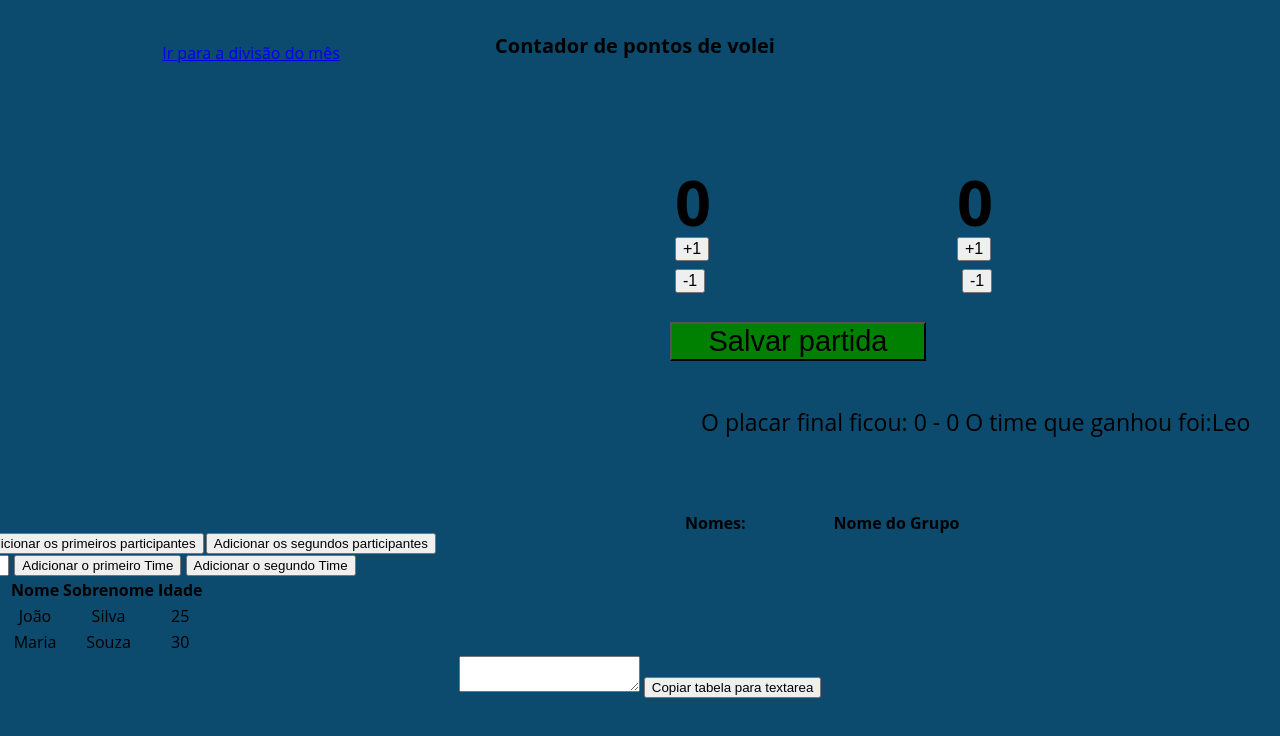
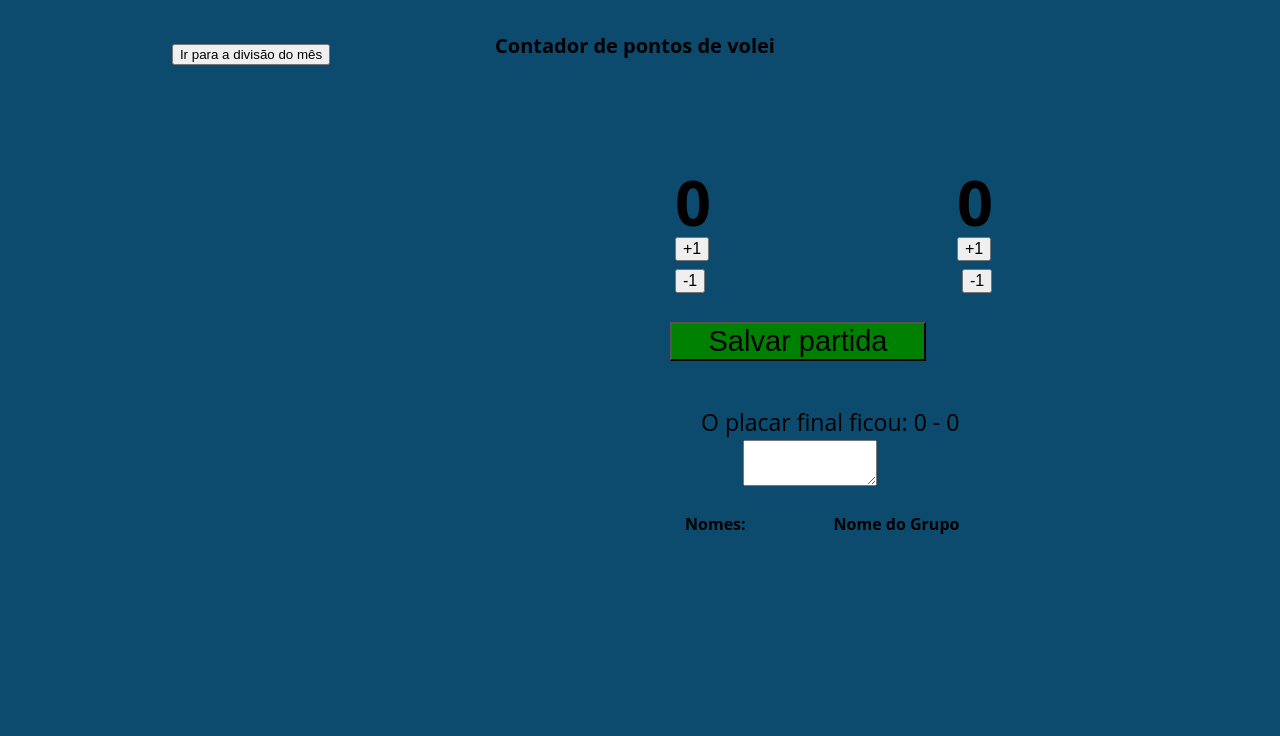
Before and after one commit to Artur7798/CounterVolei, a plain HTML site: page index_volei.html in a window 1280 px wide. Both pictures are taken after a click on the button "Salvar partida". Drawn offline with Linux system fonts and the light colour scheme.

Commit message:
Modificacao geral

```diff
--- a/index.css
+++ b/index.css
@@ -105,3 +105,12 @@ form{
 input[type=checkbox] {
     transform: scale(2); /* aumenta o tamanho do checkbox */
 }
+
+#telainicio{
+    display: flex;
+    justify-content: center;
+    align-items: center;
+    height: 100vh;
+    background-color: blue;
+
+}
--- a/index.js
+++ b/index.js
@@ -48,7 +48,7 @@ let count2 = 0
             let countStr= count + " -"
             let countStr2= count2
             let p = participantes
-            saveEl.textContent = placar + countStr +" " + countStr2 + " O time que ganhou foi:" + p[3]
+            saveEl.textContent = placar + countStr +" " + countStr2
             countEl.textContent = 0
             count = 0
             countEl2.textContent = 0
--- a/index_volei.html
+++ b/index_volei.html
@@ -7,8 +7,7 @@
 </head>
 <body>
 <h1>Contador de pontos de volei</h1>
-<a href="Divisão_do_Mês.html" style="position: relative;left: -389px;bottom: 445px;">Ir para a divisão do mês</a>
-
+<button onclick="window.location.href='Divisão_do_Mês.html'" style="position: relative;text-decoration:none;left: -389px;bottom: 445px;">Ir para a divisão do mês</button>
 
   <table id="table" style="position: relative;left: 674px;">
     <thead>
@@ -37,79 +36,12 @@
 <button id="save_btn" onclick="save()">Salvar partida</button>
 </div>
 
-<input type="text" id="meuInput" style="position: relative;left: -259px;bottom: 23px;">
-<button onclick="atualizarValor()" style="position: relative;left: -260px;bottom: 22px;">Adicionar os primeiros participantes</button>
-<button onclick="atualizarSegundaVez()" style="position: relative;left: -262px;bottom: 22px;">Adicionar os segundos participantes</button>
-
-<div id="primeiraVez" style="position: absolute;left: 686px;"></div>
-<div id="segundaVez" style="position: absolute;left: 686px;top: 597px;"></div>
-
-
-<input type="text" id="meuInput2" style="position: relative;left: -878px;">
-<button onclick="atualizarValor2()" style="position: relative;left: -877px;">Adicionar o primeiro Time</button>
-<button onclick="atualizarSegundaVez2()" style="position: relative;left: -877px;">Adicionar o segundo Time</button>
-<div id="primeiraVez2" style="position: absolute;left: 698px;"></div>
-<div id="segundaVez2" style="position: absolute;left: 840px;top: 612px;"></div>
-
-<script>
-  let primeiraVez = true;
-
-  function atualizarValor() {
-    const valor = document.getElementById('meuInput').value;
-
-    if (primeiraVez) {
-      document.getElementById('primeiraVez').textContent = valor;
-      primeiraVez = false;
-    }
-  }
-
-  function atualizarSegundaVez() {
-    const valor = document.getElementById('meuInput').value;
-    document.getElementById('segundaVez').textContent = valor;
-  }
-  let primeiraVez1 = true;
-
-  function atualizarValor2() {
-    const valor = document.getElementById('meuInput2').value;
-
-    if (primeiraVez1) {
-      document.getElementById('primeiraVez2').textContent = valor;
-      primeiraVez1 = false;
-    }
-  }
-
-  function atualizarSegundaVez2() {
-    const valor = document.getElementById('meuInput2').value;
-    document.getElementById('segundaVez2').textContent = valor;
-  }
-</script>
 
   <meta charset="UTF-8">
   <title>Copiar tabela para textarea</title>
 
-<table id="tabela">
-  <thead>
-  <tr>
-    <th>Nome</th>
-    <th>Sobrenome</th>
-    <th>Idade</th>
-  </tr>
-  </thead>
-  <tbody>
-  <tr>
-    <td>João</td>
-    <td>Silva</td>
-    <td>25</td>
-  </tr>
-  <tr>
-    <td>Maria</td>
-    <td>Souza</td>
-    <td>30</td>
-  </tr>
-  </tbody>
-</table>
-<textarea id="textarea"></textarea>
-<button onclick="copiarTabela()">Copiar tabela para textarea</button>
+<textarea style="position: absolute;left: 743px;top: 440px;width: 10%;height: 5%;font-size: 14px;"></textarea><!---<textarea id="textarea"></textarea>
+<button onclick="copiarTabela()">Copiar tabela para textarea</button>--->
 
 <script>
   function copiarTabela() {
```
